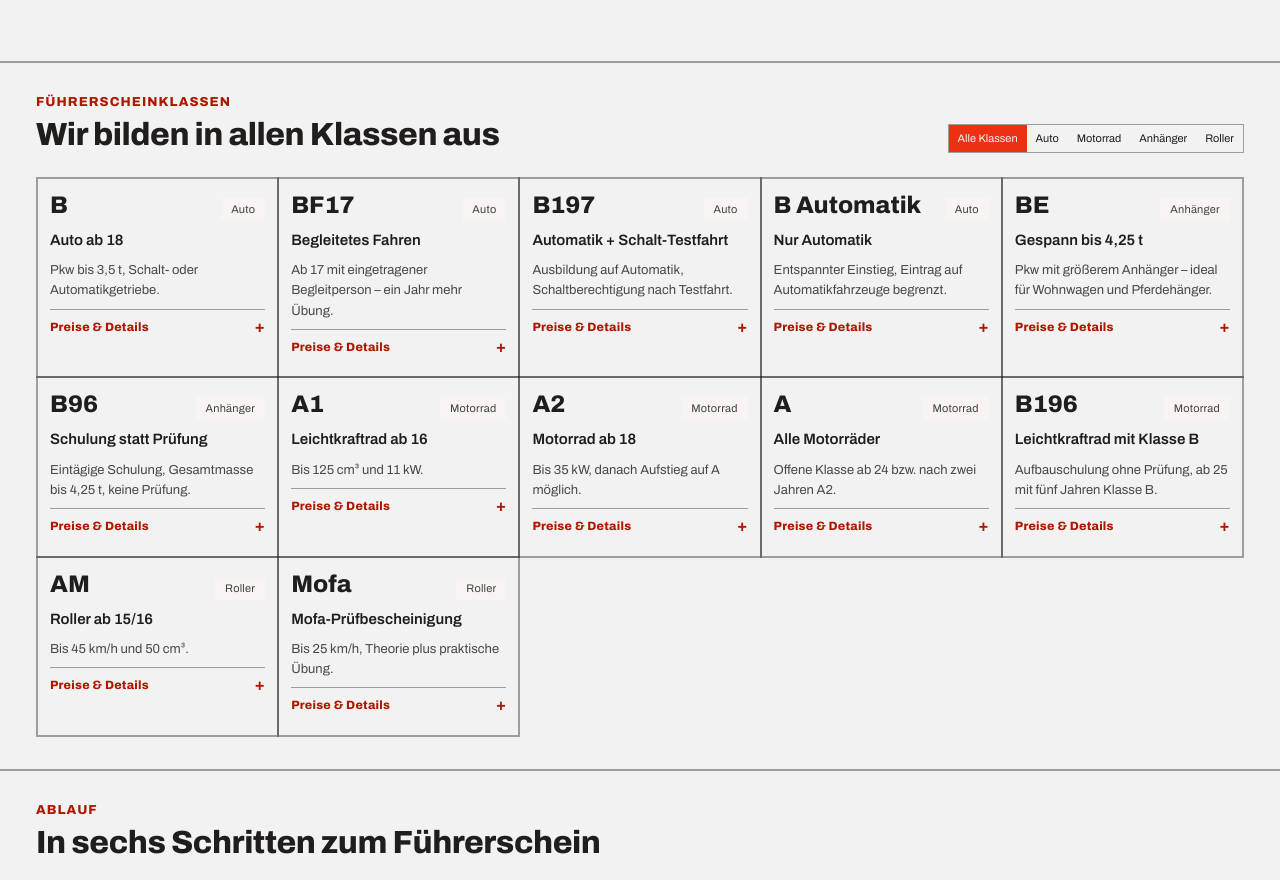
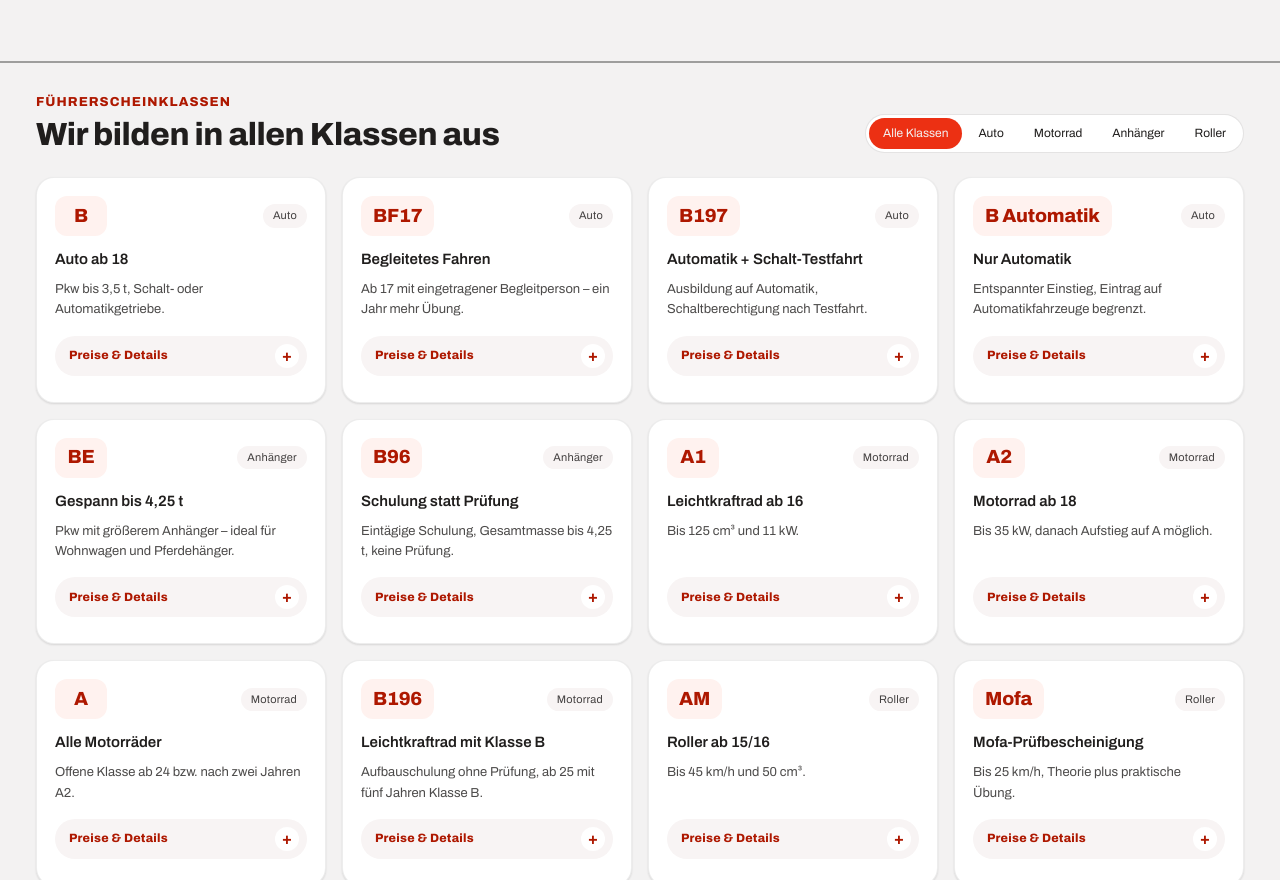
Before and after one commit to filodeno555/fahrschule-schultes, a plain HTML site: page index.html in a window 1280 px wide. Shown: the part 697-1577 px from the top of the page. Drawn offline with Linux system fonts and the light colour scheme.

Commit message:
Führerscheinklassen: runde, freistehende Karten statt Kastenraster
Die Klassen stehen jetzt als abgerundete Karten mit Abstand und leichtem
Schatten auf dem Seitengrund. Klassenkürzel und Tags sind rund hinterlegt,
"Preise & Details" ist eine Pille, der Filter ein runder Umschalter.
Eine geöffnete Karte zieht die Nachbarn in ihrer Reihe nicht mehr in die Länge.

Co-Authored-By: Claude Opus 5.5 <noreply@anthropic.com>
Claude-Session: https://claude.ai/code/session_01CYxhEdGJPeWRyVzytfDs6t

```diff
--- a/assets/css/styles.css
+++ b/assets/css/styles.css
@@ -300,7 +300,6 @@ input[type="range"] { accent-color: var(--color-accent); width: 100%; }
 /* Cards keep the surface fill inside the grid; only the class cards sit on the
    page ground, as drawn. */
 .cells > .card { border-radius: 0; background: var(--color-surface); }
-.cells > .card.class-card { background: var(--color-bg); }
 .cols-2 { --cols: 2; }
 .cols-3 { --cols: 3; }
 .cols-4 { --cols: 4; }
@@ -414,12 +413,60 @@ input[type="range"] { accent-color: var(--color-accent); width: 100%; }
 .seg button[aria-pressed="true"] { background: var(--color-accent); color: var(--color-bg); }
 .seg button:focus-visible { outline-offset: -2px; }
 
-/* ── Class cards ──────────────────────────────────────────────────────── */
+/* Rounded variant for the class filter: a pill track with pill buttons. */
+.seg-round {
+  gap: 2px; padding: 3px; border-radius: 999px;
+  border-color: color-mix(in srgb, var(--color-text) 12%, transparent);
+  background: #fff;
+}
+.seg-round button { border-radius: 999px; padding: 6px 14px; font-size: 12px; }
+
+/* ── Class cards ──────────────────────────────────────────────────────────
+   The one block that steps out of the system's hard edges at the client's
+   request: separate, rounded cards on the page ground instead of the 2px
+   ruled grid. Cards align to the top of their row, so opening one does not
+   stretch its neighbours.
+   ────────────────────────────────────────────────────────────────────── */
+.class-grid {
+  display: grid; gap: var(--space-4); align-items: start;
+  grid-template-columns: repeat(auto-fill, minmax(232px, 1fr));
+}
+.class-card {
+  background: #fff;
+  border: 1px solid color-mix(in srgb, var(--color-text) 8%, transparent);
+  border-radius: 18px;
+  box-shadow: var(--shadow-sm);
+  overflow: hidden;
+  transition: box-shadow 160ms ease-out, transform 160ms ease-out, border-color 160ms ease-out;
+}
+.class-card:hover {
+  box-shadow: var(--shadow-md);
+  transform: translateY(-2px);
+  border-color: color-mix(in srgb, var(--color-accent) 25%, transparent);
+}
+.class-card[open] {
+  box-shadow: var(--shadow-md); transform: none;
+  border-color: color-mix(in srgb, var(--color-accent) 35%, transparent);
+}
+@media (prefers-reduced-motion: reduce) {
+  .class-card { transition: none; }
+  .class-card:hover { transform: none; }
+}
+
 .class-card-head {
-  display: flex; align-items: baseline; justify-content: space-between; gap: 10px;
+  display: flex; align-items: center; justify-content: space-between; gap: 10px;
 }
-.class-code { font-size: 24px; }
-.class-title { font-weight: 600; font-size: 15px; }
+.class-code {
+  display: inline-flex; align-items: center; justify-content: center;
+  min-width: 52px; height: 40px; padding: 0 12px;
+  border-radius: 12px;
+  background: var(--color-accent-100); color: var(--color-accent-700);
+  font-size: 19px; letter-spacing: -0.01em;
+}
+.class-card .tag { border-radius: 999px; }
+.class-title { font-weight: 600; font-size: 15px; margin-top: var(--space-1); }
+/* Two lines reserved for the description, so closed cards in a row line up. */
+.class-card .card-body { min-height: 3.1em; }
 .class-card[hidden] { display: none; }
 
 .filter-empty { padding: var(--space-6) var(--space-4); font-size: 14px; opacity: 0.7; }
@@ -429,28 +476,35 @@ input[type="range"] { accent-color: var(--color-accent); width: 100%; }
 .class-card { padding: 0; }
 .class-summary {
   display: flex; flex-direction: column; gap: var(--space-2);
-  padding: var(--space-3); cursor: pointer; list-style: none;
+  padding: 18px; cursor: pointer; list-style: none;
 }
 .class-summary::-webkit-details-marker { display: none; }
 .class-summary:focus-visible { outline-offset: -2px; }
 .class-card:hover .class-more { color: var(--color-accent-600); }
-.cells > .class-card[open] { background: var(--color-neutral-100); }
 
 .class-more {
   display: flex; align-items: center; justify-content: space-between; gap: var(--space-2);
-  margin-top: auto; padding-top: var(--space-2);
-  border-top: 1px solid var(--color-divider);
+  margin-top: var(--space-2); padding: 8px 8px 8px 14px;
+  border-radius: 999px;
+  background: var(--color-neutral-100);
   font-family: var(--font-heading); font-weight: var(--font-heading-weight);
   font-size: 12px; letter-spacing: 0.02em; color: var(--color-accent-700);
 }
+.class-card:hover .class-more,
+.class-card[open] .class-more { background: var(--color-accent-100); }
 .class-more-icon {
   font-size: 16px; line-height: 1; flex: none;
-  display: inline-block; transition: transform 120ms ease-out;
+  display: inline-flex; align-items: center; justify-content: center;
+  width: 24px; height: 24px; border-radius: 50%;
+  background: #fff; transition: transform 120ms ease-out;
 }
 .class-card[open] .class-more-icon { transform: rotate(45deg); }
 @media (prefers-reduced-motion: reduce) { .class-more-icon { transition: none; } }
 
-.class-detail { padding: 0 var(--space-3) var(--space-3); }
+.class-detail { padding: 0 18px 18px; }
+.class-price-row + .class-price-row {
+  border-top: 1px solid color-mix(in srgb, var(--color-text) 7%, transparent);
+}
 .class-price-row,
 .class-price-lead {
   display: flex; justify-content: space-between; gap: var(--space-3);
@@ -774,6 +828,7 @@ input[type="range"] { accent-color: var(--color-accent); width: 100%; }
   .cells,
   .cells.cols-2, .cells.cols-3, .cells.cols-4, .cells.cols-5 { --cols: 1; }
   .cells.auto { grid-template-columns: minmax(0, 1fr); }
+  .class-grid { grid-template-columns: minmax(0, 1fr); }
   .poster-grid { grid-template-columns: minmax(0, 1fr); }
   .footer-grid { grid-template-columns: 1fr 1fr; }
   .footer-legal { grid-column: auto; }
@@ -820,6 +875,7 @@ input[type="range"] { accent-color: var(--color-accent); width: 100%; }
    and as the hero's primary button. */
 @media (max-width: 460px) {
   .seg { flex-wrap: wrap; }
+  .seg-round { border-radius: 20px; }
   .masthead-brand img { height: 20px; }
   .masthead .btn-sm { font-size: 12px; padding: 6px 8px; }
 }
--- a/index.html
+++ b/index.html
@@ -97,7 +97,7 @@
         <p class="eyebrow kicker">Führerscheinklassen</p>
         <h2 id="klassen-title">Wir bilden in allen Klassen aus</h2>
       </div>
-      <div class="seg" role="group" aria-label="Klassen filtern" data-class-filter>
+      <div class="seg seg-round" role="group" aria-label="Klassen filtern" data-class-filter>
         <button type="button" data-cat="alle" aria-pressed="true">Alle Klassen</button>
         <button type="button" data-cat="Auto" aria-pressed="false">Auto</button>
         <button type="button" data-cat="Motorrad" aria-pressed="false">Motorrad</button>
@@ -105,7 +105,7 @@
         <button type="button" data-cat="Roller" aria-pressed="false">Roller</button>
       </div>
     </div>
-    <div class="cells auto" data-class-grid>
+    <div class="class-grid" data-class-grid>
       <details class="card class-card" data-cat="Auto">
         <summary class="class-summary">
           <span class="class-card-head">
```
